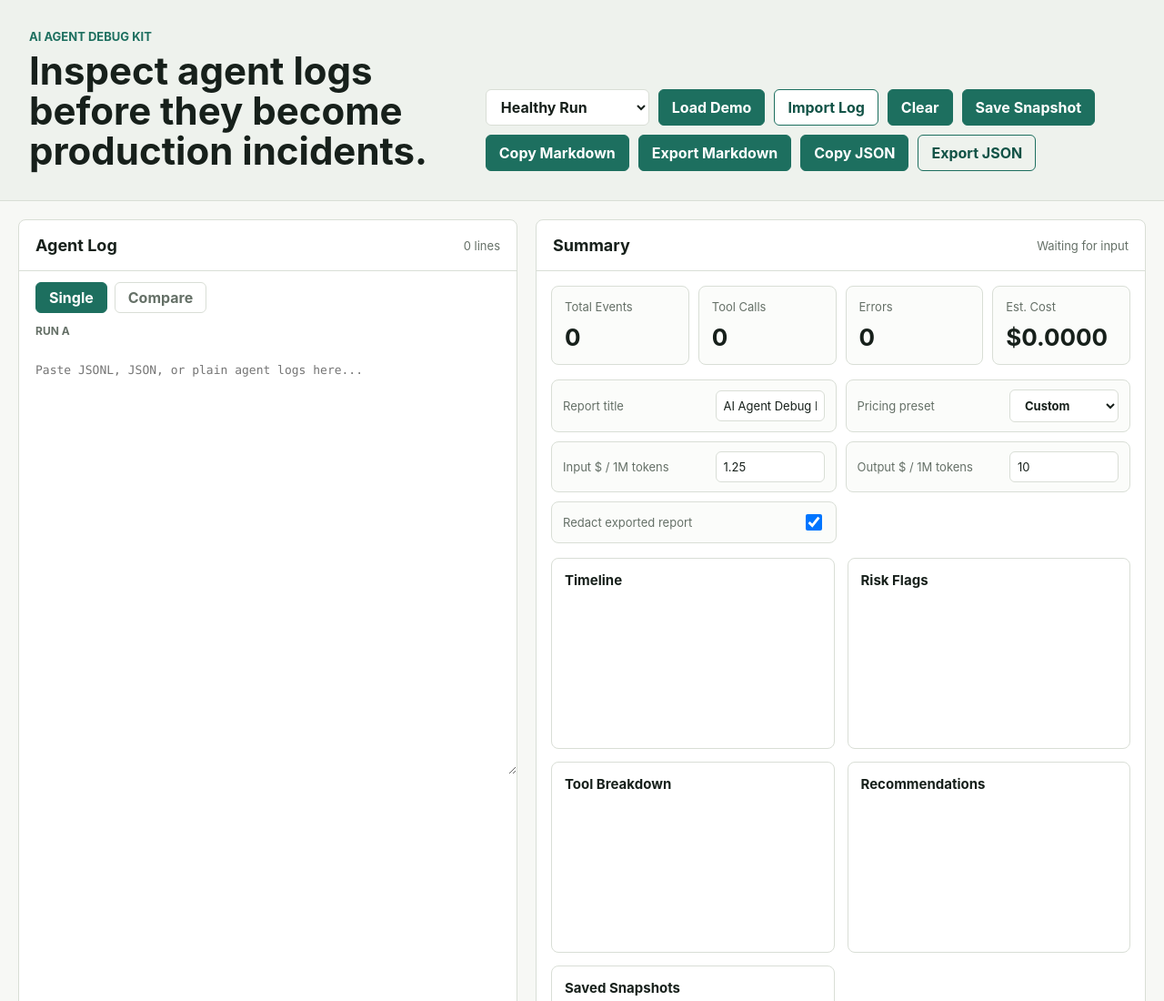
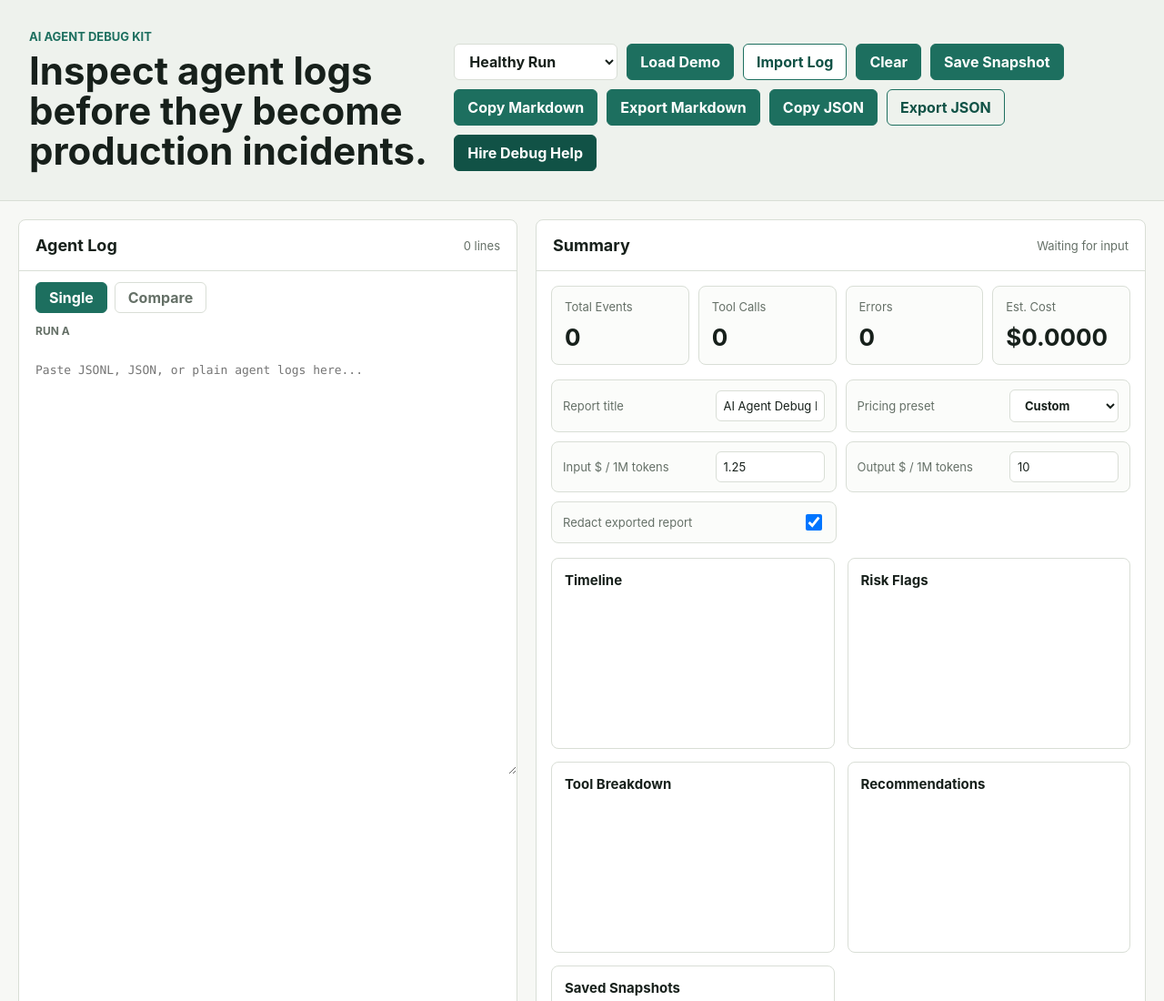
Before and after one commit to butianhua4/ai-agent-debug-kit, a browser extension: page index.html in a window 1280 px wide. Shown: the top 1100 px of the page at 91% size. Drawn offline with Linux system fonts and the light colour scheme.

Commit message:
Add Fiverr CTA to demo

```diff
--- a/index.html
+++ b/index.html
@@ -68,6 +68,7 @@
         <button id="exportReport" type="button">Export Markdown</button>
         <button id="copyJson" type="button">Copy JSON</button>
         <button id="exportJson" type="button">Export JSON</button>
+        <a class="service-link" href="https://www.fiverr.com/aibuildflow/fix-agent-workflow-errors-and-debug-automation-logs" target="_blank" rel="noopener">Hire Debug Help</a>
       </div>
     </header>
 
--- a/styles.css
+++ b/styles.css
@@ -88,7 +88,20 @@ button {
   font-weight: 700;
 }
 
-button:last-child {
+.service-link {
+  display: inline-flex;
+  min-height: 40px;
+  align-items: center;
+  border: 1px solid var(--accent-strong);
+  border-radius: 6px;
+  padding: 0 14px;
+  background: var(--accent-strong);
+  color: #fff;
+  font-weight: 700;
+  text-decoration: none;
+}
+
+#exportJson {
   background: transparent;
   color: var(--accent-strong);
 }
```
